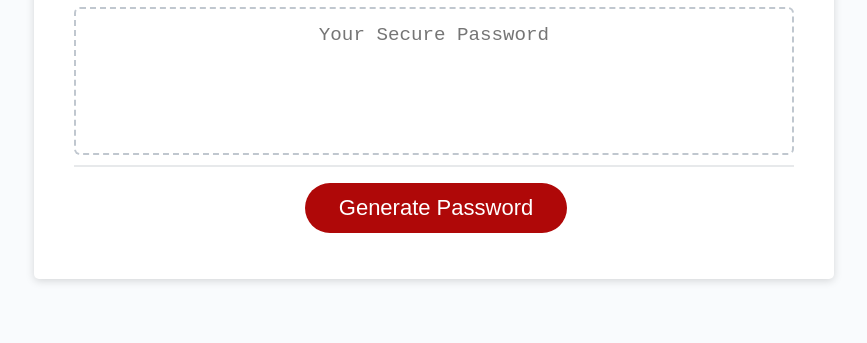
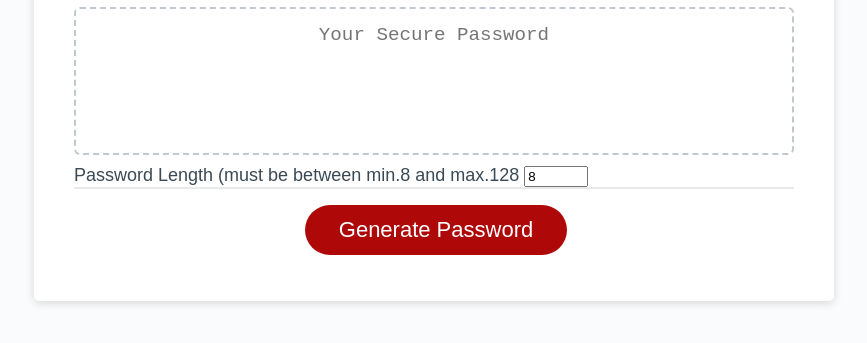
Before and after one commit to alxndrnevermando/homework-3, a plain HTML site: page Develop/index.html in a window 1280 px wide. Shown: the part 241-584 px from the top of the page, without its empty margins (206-1073 px from the left). Drawn offline with Linux system fonts and the light colour scheme.

Commit message:
added div tags that creates a new set of input types for the selection criteria

```diff
--- a/Develop/index.html
+++ b/Develop/index.html
@@ -24,8 +24,15 @@
             aria-label="Generated Password"
           ></textarea>
         </div>
+        <div class="settings">
+          <div class="setting">
+            <label for="length">Password Length (must be  between min.8 and max.128</label>
+            <input type="number" id="length" min="8" max="128" value="8" />
+          </div>
+
+        </div>
         <div class="card-footer">
-          <button id="generate" class="btn">Generate Password</button>
+          <button id="generate" class="btn" onclick="" >Generate Password</button>
         </div>
       </div>
     </div>
```
